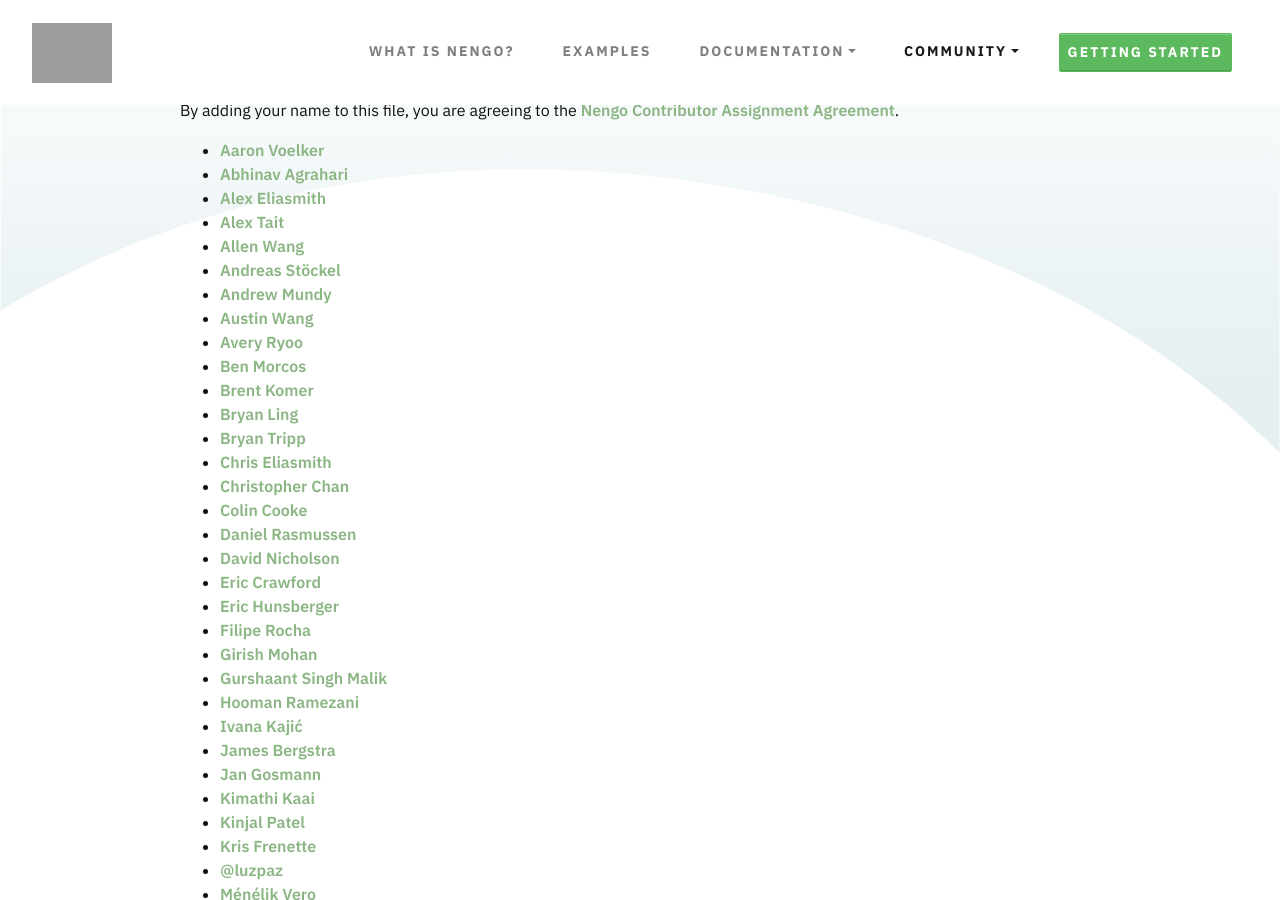
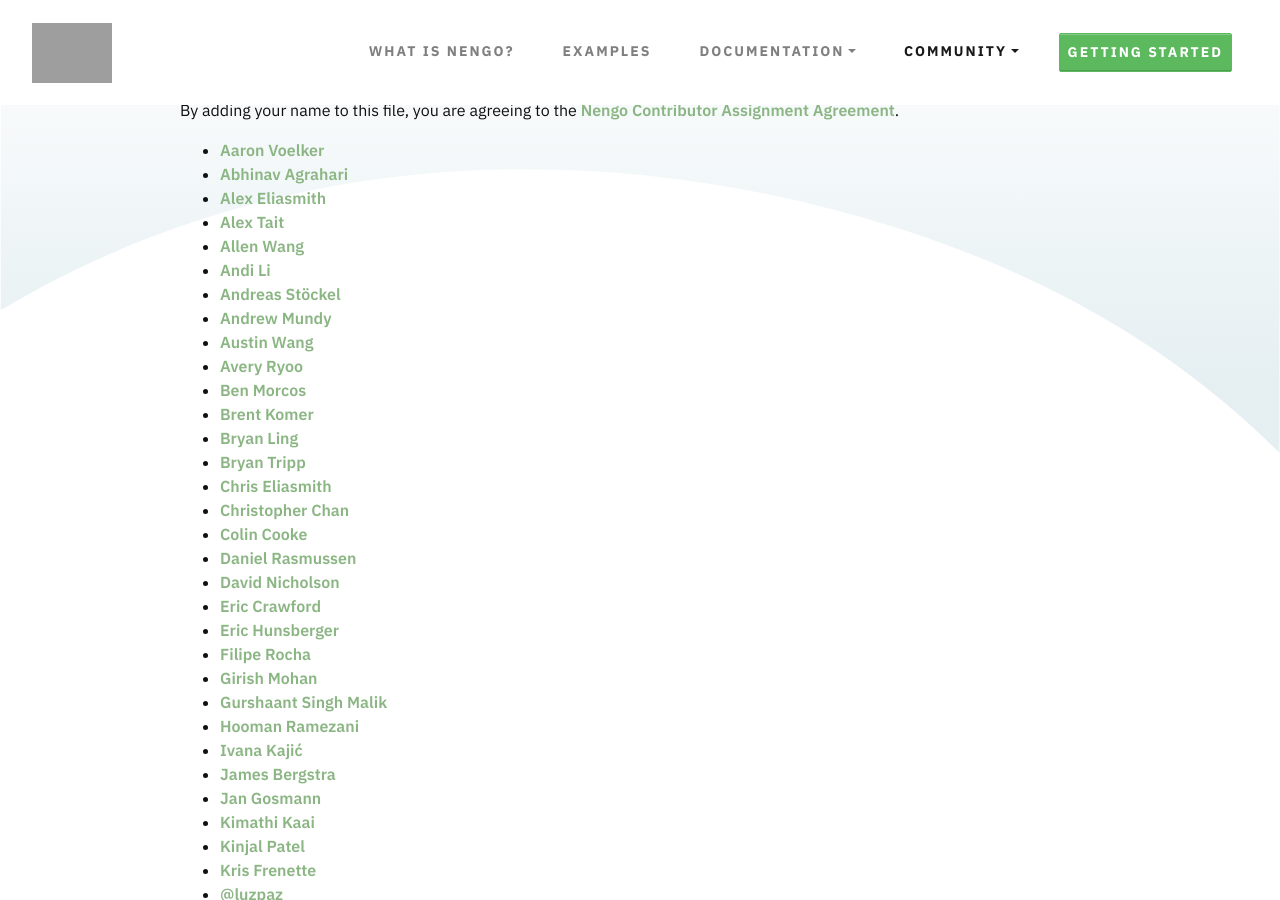
Before and after one commit to nengo/nengo.github.io, a Jekyll site: the page built from people.md, in a window 1280 px wide and 900 px high, scrolled down 362 px. Built offline with Jekyll 4.4.1, drawn with Linux system fonts in a browser that asks for light colours; nearby versions of some CDN libraries.

Commit message:
Add Andi Li to contributors in people.md
Added Andi Li to the list of contributors.

```diff
--- a/people.md
+++ b/people.md
@@ -22,6 +22,7 @@
 - [Alex Eliasmith](mailto:weliasmith@uwaterloo.ca)
 - [Alex Tait](mailto:atait@ieee.org)
 - [Allen Wang](mailto:allen.houze.wang@gmail.com)
+- [Andi Li](mailto:andi.al.li135@gmail.com)
 - [Andreas Stöckel](mailto:andreas.stoeckel@gmail.com)
 - [Andrew Mundy](mailto:andrew.mundy@ieee.org)
 - [Austin Wang](mailto:a42wang@uwaterloo.ca)
```
